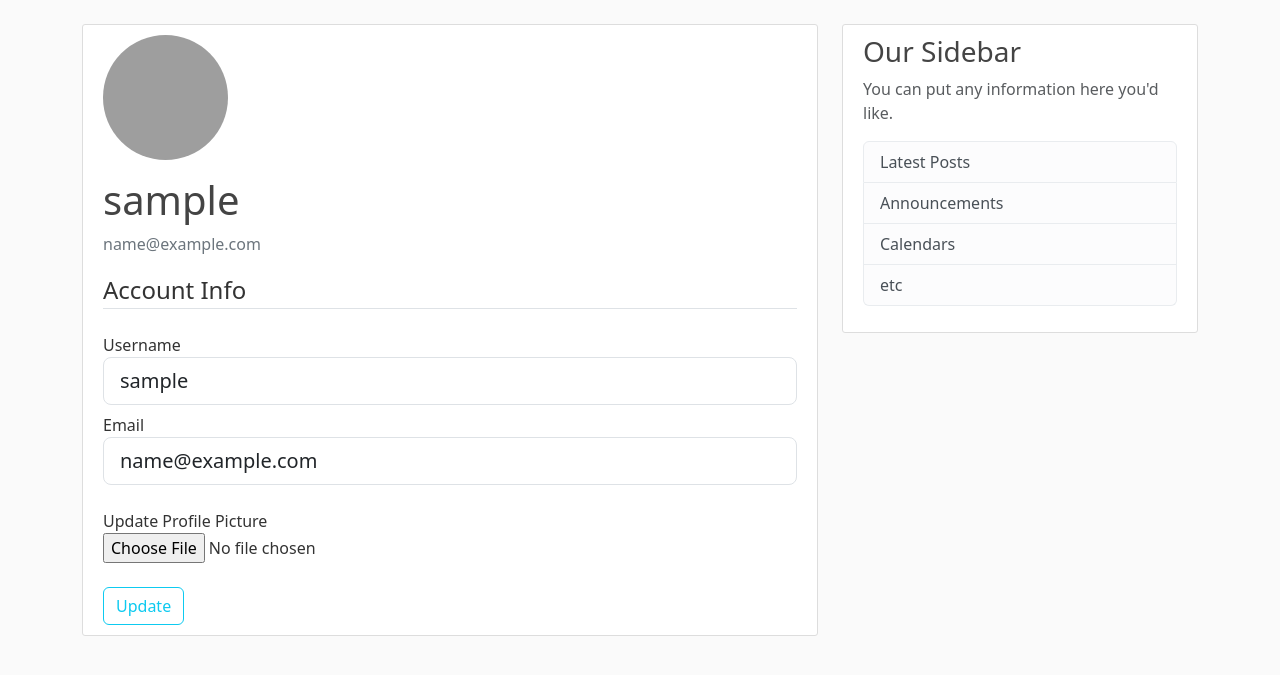
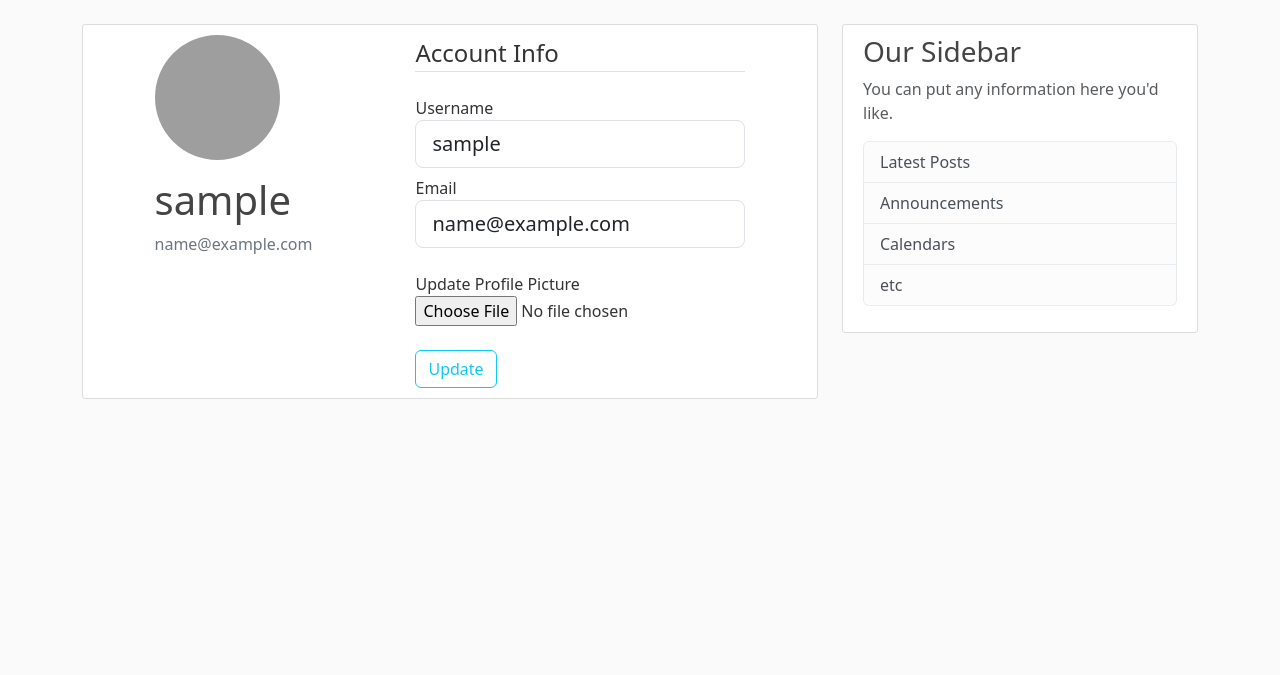
Before and after one commit to guptaautkarsh/FlaskBlog, a Flask app: page /account in a window 1280 px wide. Shown: the part 56-731 px from the top of the page. Run offline with Flask 3, Linux system fonts and the light colour scheme; the visitor is signed in with stand-in values (Sample User, id 1); some libraries are stand-ins or nearby versions; grey boxes are pictures that could not be loaded.

Commit message:
Fixed some css

```diff
--- a/blog/routes.py
+++ b/blog/routes.py
@@ -16,7 +16,7 @@ from flask_mail import Message
 def hello():
     page = request.args.get('page', 1, type=int)
     posts = Post.query.order_by(Post.date_posted.desc()).paginate(per_page=4, page=page)
-    return render_template("home.html", post=posts)
+    return render_template("home.html", post=posts, title="Utkarsh")
 
 
 @app.route('/register', methods=['GET','POST'])
--- a/blog/static/main.css
+++ b/blog/static/main.css
@@ -24,12 +24,31 @@ h1, h2, h3, h4, h5, h6 {
   font-weight: 500;
 }
 
+.content-section-main {
+  background: #ffffff;
+  padding: 10px 20px;
+  border: 1px solid #dddddd;
+  border-radius: 3px;
+  margin-bottom: 20px;
+}
+
+.content-section-account {
+  background: #ffffff;
+  padding: 10px 20px;
+  border: 1px solid #dddddd;
+  border-radius: 3px;
+  margin-bottom: 20px;
+  display : flex;
+  justify-content: space-around;
+}
+
 .content-section {
   background: #ffffff;
   padding: 10px 20px;
   border: 1px solid #dddddd;
   border-radius: 3px;
   margin-bottom: 20px;
+  display: flex;
 }
 
 .article-title {
--- a/blog/templates/account.html
+++ b/blog/templates/account.html
@@ -1,7 +1,7 @@
 {% extends "layout.html" %}
 
 {% block content %}
-<div class="content-section">
+<div class="content-section-account">
   <div class="media">
     <img class="rounded-circle account-img" src="{{image_file}}">
     <div class="media-body">
--- a/blog/templates/create_post.html
+++ b/blog/templates/create_post.html
@@ -1,6 +1,6 @@
 {% extends "layout.html" %}
 {% block content %}
-<div class="content-section">
+<div class="content-section-main">
     <form method="POST" action="">
         {{ form.hidden_tag() }}
         <fieldset class="form-group">
--- a/blog/templates/layout.html
+++ b/blog/templates/layout.html
@@ -56,7 +56,7 @@
           {% block content %}{% endblock %}
         </div>
         <div class="col-md-4">
-          <div class="content-section">
+          <div class="content-section-main">
             <h3>Our Sidebar</h3>
             <p class='text-muted'>You can put any information here you'd like.
               <ul class="list-group">
--- a/requirements.txt
+++ b/requirements.txt
@@ -14,6 +14,7 @@ idna==3.7
 itsdangerous==2.2.0
 Jinja2==3.1.4
 MarkupSafe==2.1.5
+python-dotenv==1.0.1
 SQLAlchemy==2.0.32
 typing_extensions==4.12.2
 Werkzeug==3.0.3
```
